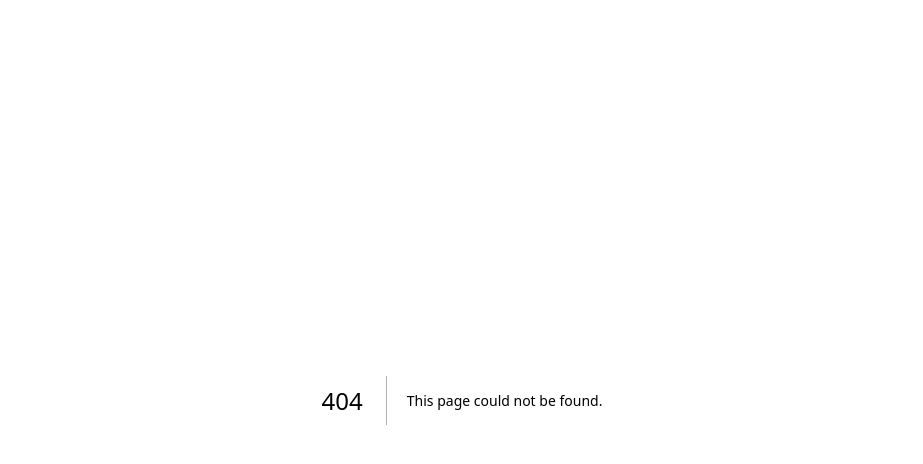
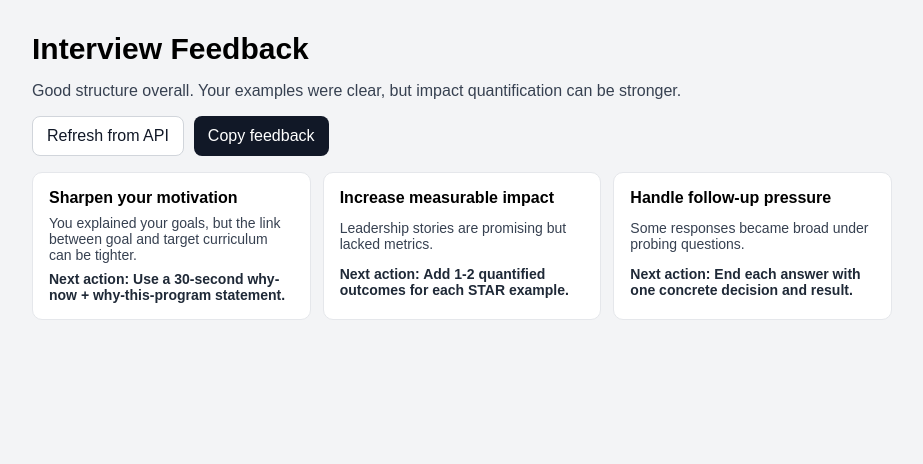
Before and after one commit to Jenny-Jsq/AI-Interviewer, a Next.js app: page /result in a window 1280 px wide. Before the commit this address had no page. Shown: the top 464 px of the page, without its empty margins (178-1101 px from the left). Built offline with nearby package versions, Linux system fonts and the light colour scheme; no server answers.

Commit message:
Create page.tsx

```diff
--- /dev/null
+++ b/app/result/page.tsx
@@ -0,0 +1,155 @@
+"use client";
+
+import { CSSProperties, useMemo, useState } from "react";
+import { useSearchParams } from "next/navigation";
+import TakeawayCard from "../../components/TakeawayCard";
+import { requestInterviewFeedback } from "../../lib/api";
+import { ChatMessage, InterviewFeedback } from "../../types";
+
+// Fallback feedback used when the feedback API returns nothing. This
+// provides candidates with some generic yet actionable guidance.
+const fallbackFeedback: InterviewFeedback = {
+  summary: "Good structure overall. Your examples were clear, but impact quantification can be stronger.",
+  takeaways: [
+    {
+      title: "Sharpen your motivation",
+      detail: "You explained your goals, but the link between goal and target curriculum can be tighter.",
+      action: "Use a 30-second why-now + why-this-program statement.",
+    },
+    {
+      title: "Increase measurable impact",
+      detail: "Leadership stories are promising but lacked metrics.",
+      action: "Add 1-2 quantified outcomes for each STAR example.",
+    },
+    {
+      title: "Handle follow-up pressure",
+      detail: "Some responses became broad under probing questions.",
+      action: "End each answer with one concrete decision and result.",
+    },
+  ],
+};
+
+export default function ResultPage() {
+  const searchParams = useSearchParams();
+  const sessionId = searchParams.get("sessionId") ?? "";
+  const rawMessages = searchParams.get("messages") ?? "[]";
+  const schoolId = searchParams.get("schoolId") ?? "";
+  const programId = searchParams.get("programId") ?? "";
+
+  const parsedMessages = useMemo<ChatMessage[]>(() => {
+    try {
+      return JSON.parse(decodeURIComponent(rawMessages)) as ChatMessage[];
+    } catch {
+      return [];
+    }
+  }, [rawMessages]);
+
+  const [feedback, setFeedback] = useState<InterviewFeedback>(fallbackFeedback);
+  const [copied, setCopied] = useState(false);
+
+  // Call the feedback API using the full transcript, session ID and context.
+  const handleGenerateFeedback = async () => {
+    const webhookFeedback = await requestInterviewFeedback({
+      sessionId,
+      messages: parsedMessages,
+      schoolId,
+      programId,
+    });
+    if (webhookFeedback) {
+      setFeedback(webhookFeedback);
+    }
+  };
+
+  // Copy the feedback summary and takeaways to the clipboard. Each takeaway
+  // entry is formatted nicely for easy pasting into notes.
+  const handleCopy = async () => {
+    const text = [
+      `Summary: ${feedback.summary}`,
+      ...feedback.takeaways.map(
+        (item, index) =>
+          `${index + 1}. ${item.title}\nDetail: ${item.detail}\nNext action: ${item.action}`,
+      ),
+    ].join("\n\n");
+
+    await navigator.clipboard.writeText(text);
+    setCopied(true);
+    setTimeout(() => setCopied(false), 1500);
+  };
+
+  return (
+    <main style={styles.page}>
+      <div style={styles.container}>
+        <h1 style={styles.h1}>Interview Feedback</h1>
+        <p style={styles.subtitle}>{feedback.summary}</p>
+
+        <div style={styles.buttonRow}>
+          <button style={styles.secondaryButton} type="button" onClick={handleGenerateFeedback}>
+            Refresh from API
+          </button>
+          <button style={styles.primaryButton} type="button" onClick={handleCopy}>
+            {copied ? "Copied!" : "Copy feedback"}
+          </button>
+        </div>
+
+        <section style={styles.grid}>
+          {feedback.takeaways.map((takeaway) => (
+            <TakeawayCard
+              key={takeaway.title}
+              title={takeaway.title}
+              detail={takeaway.detail}
+              action={takeaway.action}
+            />
+          ))}
+        </section>
+      </div>
+    </main>
+  );
+}
+
+const styles: Record<string, CSSProperties> = {
+  page: {
+    minHeight: "100vh",
+    background: "#f3f4f6",
+    padding: "32px 16px",
+  },
+  container: {
+    maxWidth: 860,
+    margin: "0 auto",
+    display: "grid",
+    gap: 16,
+  },
+  h1: {
+    margin: 0,
+    fontSize: 30,
+  },
+  subtitle: {
+    margin: 0,
+    color: "#374151",
+  },
+  buttonRow: {
+    display: "flex",
+    gap: 10,
+    flexWrap: "wrap",
+  },
+  primaryButton: {
+    padding: "10px 14px",
+    border: "none",
+    borderRadius: 8,
+    background: "#111827",
+    color: "#fff",
+    cursor: "pointer",
+  },
+  secondaryButton: {
+    padding: "10px 14px",
+    border: "1px solid #d1d5db",
+    borderRadius: 8,
+    background: "#fff",
+    color: "#111827",
+    cursor: "pointer",
+  },
+  grid: {
+    display: "grid",
+    gridTemplateColumns: "repeat(auto-fit, minmax(220px, 1fr))",
+    gap: 12,
+  },
+};
```
